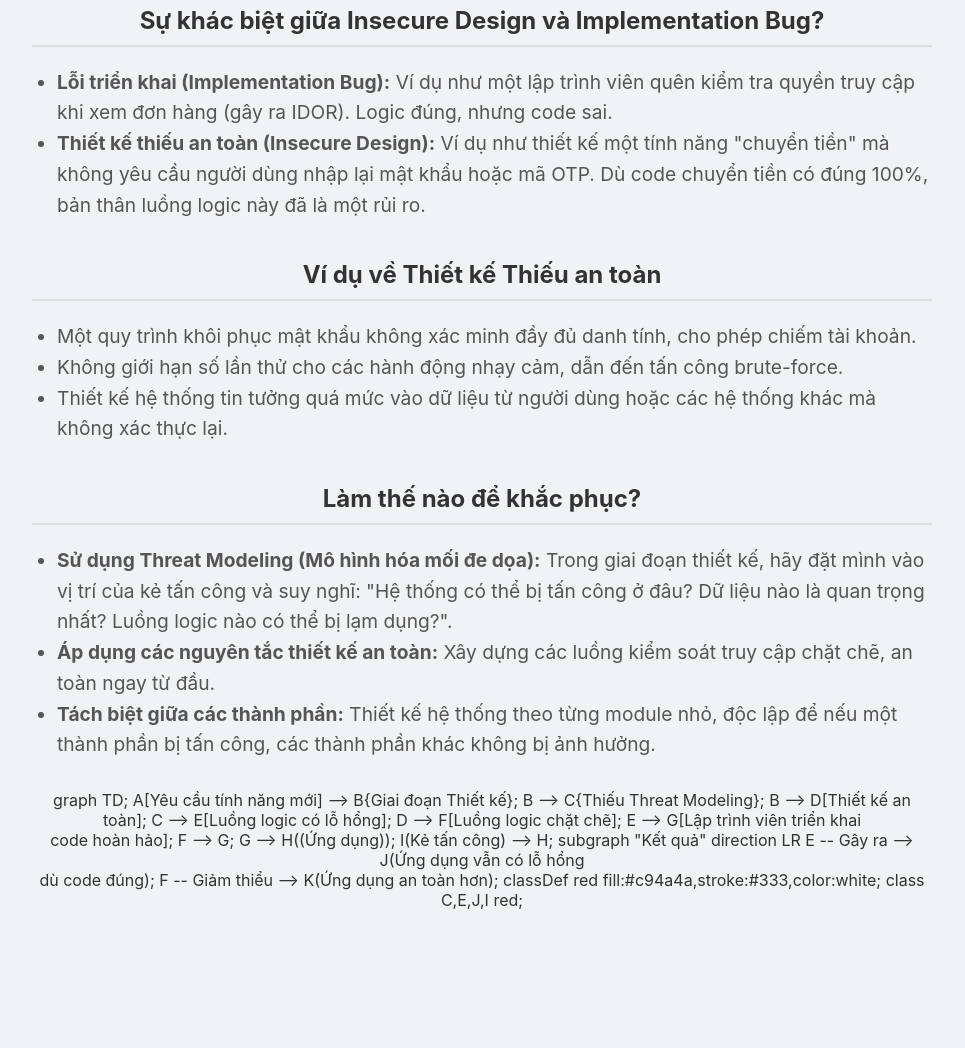
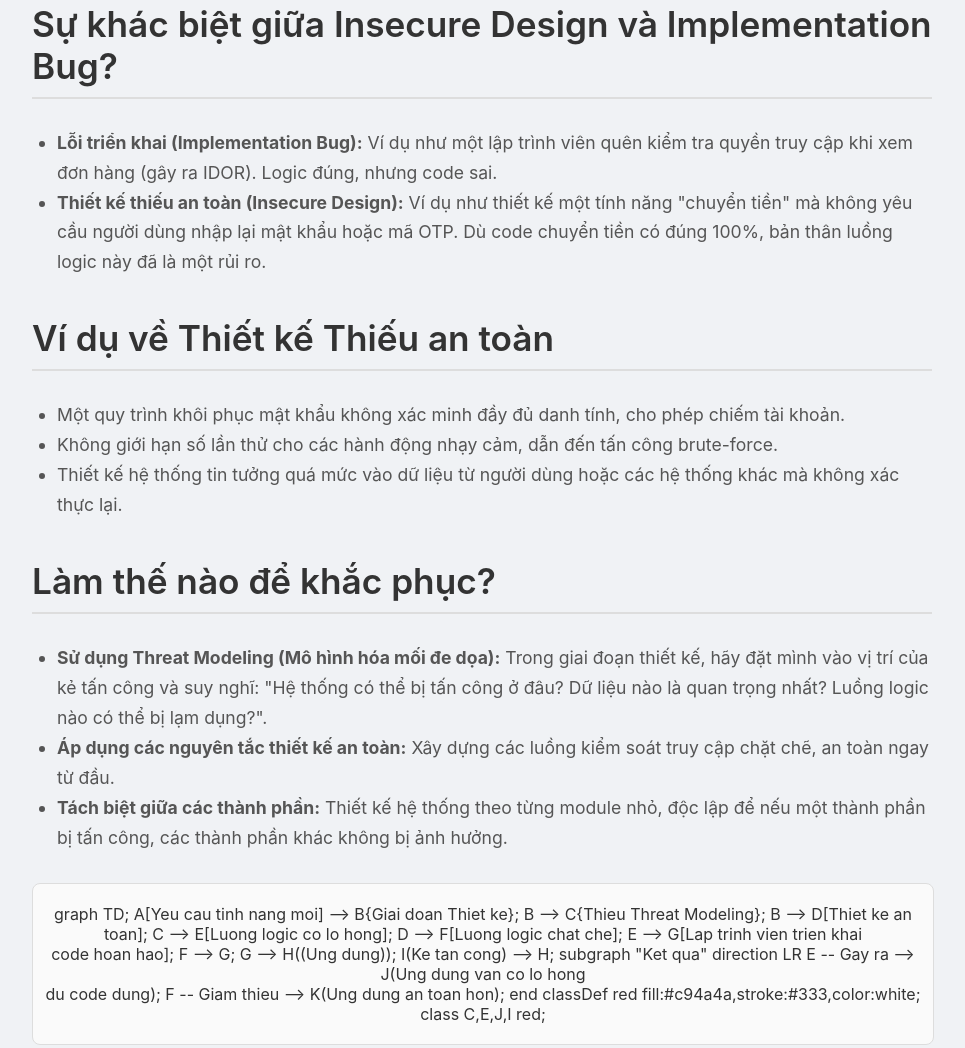
Before and after one commit to liempham/web-sec-demos, a plain HTML site: page A04-InsecureDesign.html in a window 1280 px wide. Shown: the part 414-1462 px from the top of the page, without its empty margins (158-1123 px from the left). Before the commit the page ends 1364 px from the top, so only its background shows below. Drawn offline with Linux system fonts and the light colour scheme.

Commit message:
update font of text pages

```diff
--- a/A04-InsecureDesign.html
+++ b/A04-InsecureDesign.html
@@ -2,6 +2,8 @@
 <html lang="vi">
 
 <head>
+    <meta charset="UTF-8">
+    <meta name="viewport" content="width=device-width, initial-scale=1.0">
     <title>Bài học về Insecure Design</title>
     <style>
         html,
@@ -11,7 +13,7 @@
             background-color: #f0f2f5;
             color: #333;
             font-family: -apple-system, BlinkMacSystemFont, "Segoe UI", Roboto, "Helvetica Neue", Arial, sans-serif;
-            scroll-behavior: smooth
+            scroll-behavior: smooth;
         }
 
         .section {
@@ -22,42 +24,49 @@
             text-align: center;
             padding: 40px 20px;
             box-sizing: border-box;
-            min-height: 90vh
+            min-height: 90vh;
         }
 
         .container {
             width: 100%;
-            max-width: 900px
+            max-width: 900px;
         }
 
         h1 {
             font-size: clamp(2.5em, 8vw, 4em);
             margin-bottom: 20px;
-            color: #333
+            color: #333;
         }
 
         h2 {
+            font-size: clamp(1.8em, 6vw, 2.2em);
             color: #333;
             border-bottom: 2px solid #ddd;
             padding-bottom: 10px;
-            margin-top: 40px
+            margin-top: 40px;
+            text-align: left;
+            font-weight: 600;
         }
 
         p,
         li {
-            font-size: clamp(1em, 4vw, 1.2em);
-            line-height: 1.6;
+            font-size: clamp(1em, 4vw, 1.1em);
+            line-height: 1.7;
             color: #555;
-            text-align: left
+            text-align: left;
         }
 
         ul {
-            padding-left: 25px
+            padding-left: 25px;
         }
 
         .mermaid-container {
             width: 100%;
-            margin-top: 30px
+            margin-top: 30px;
+            padding: 20px 0;
+            background-color: #fafafa;
+            border: 1px solid #ddd;
+            border-radius: 8px;
         }
     </style>
 </head>
@@ -98,26 +107,30 @@
             <div class="mermaid-container">
                 <div class="mermaid">
                     graph TD;
-                    A[Yêu cầu tính năng mới] --> B{Giai đoạn Thiết kế};
-                    B --> C{Thiếu Threat Modeling};
-                    B --> D[Thiết kế an toàn];
-                    C --> E[Luồng logic có lỗ hổng];
-                    D --> F[Luồng logic chặt chẽ];
-                    E --> G[Lập trình viên triển khai<br />code hoàn hảo];
+                    A[Yeu cau tinh nang moi] --> B{Giai doan Thiet ke};
+                    B --> C{Thieu Threat Modeling};
+                    B --> D[Thiet ke an toan];
+                    C --> E[Luong logic co lo hong];
+                    D --> F[Luong logic chat che];
+                    E --> G[Lap trinh vien trien khai<br />code hoan hao];
                     F --> G;
-                    G --> H((Ứng dụng));
-                    I(Kẻ tấn công) --> H;
-                    subgraph "Kết quả" direction LR
-                    E -- Gây ra --> J(Ứng dụng vẫn có lỗ hổng<br />dù code đúng);
-                    F -- Giảm thiểu --> K(Ứng dụng an toàn hơn);
-                classDef red fill:#c94a4a,stroke:#333,color:white;
-                class C,E,J,I red;
+                    G --> H((Ung dung));
+                    I(Ke tan cong) --> H;
+                    subgraph "Ket qua"
+                    direction LR
+                    E -- Gay ra --> J(Ung dung van co lo hong<br />du code dung);
+                    F -- Giam thieu --> K(Ung dung an toan hon);
+                    end
+                    classDef red fill:#c94a4a,stroke:#333,color:white;
+                    class C,E,J,I red;
                 </div>
             </div>
         </div>
     </div>
-    <script
-        type="module">import mermaid from 'https://cdn.jsdelivr.net/npm/mermaid@10.9.0/dist/mermaid.esm.min.mjs'; mermaid.initialize({ startOnLoad: true, theme: 'base' });</script>
+    <script type="module">
+        import mermaid from 'https://cdn.jsdelivr.net/npm/mermaid@10.9.0/dist/mermaid.esm.min.mjs';
+        mermaid.initialize({ startOnLoad: true, theme: 'base' });
+    </script>
 </body>
 
 </html>
```
Also changed, not shown: A08-IntegrityFailures.html (+30 -20 lines), A09-LoggingFailures.html (+34 -22 lines).
